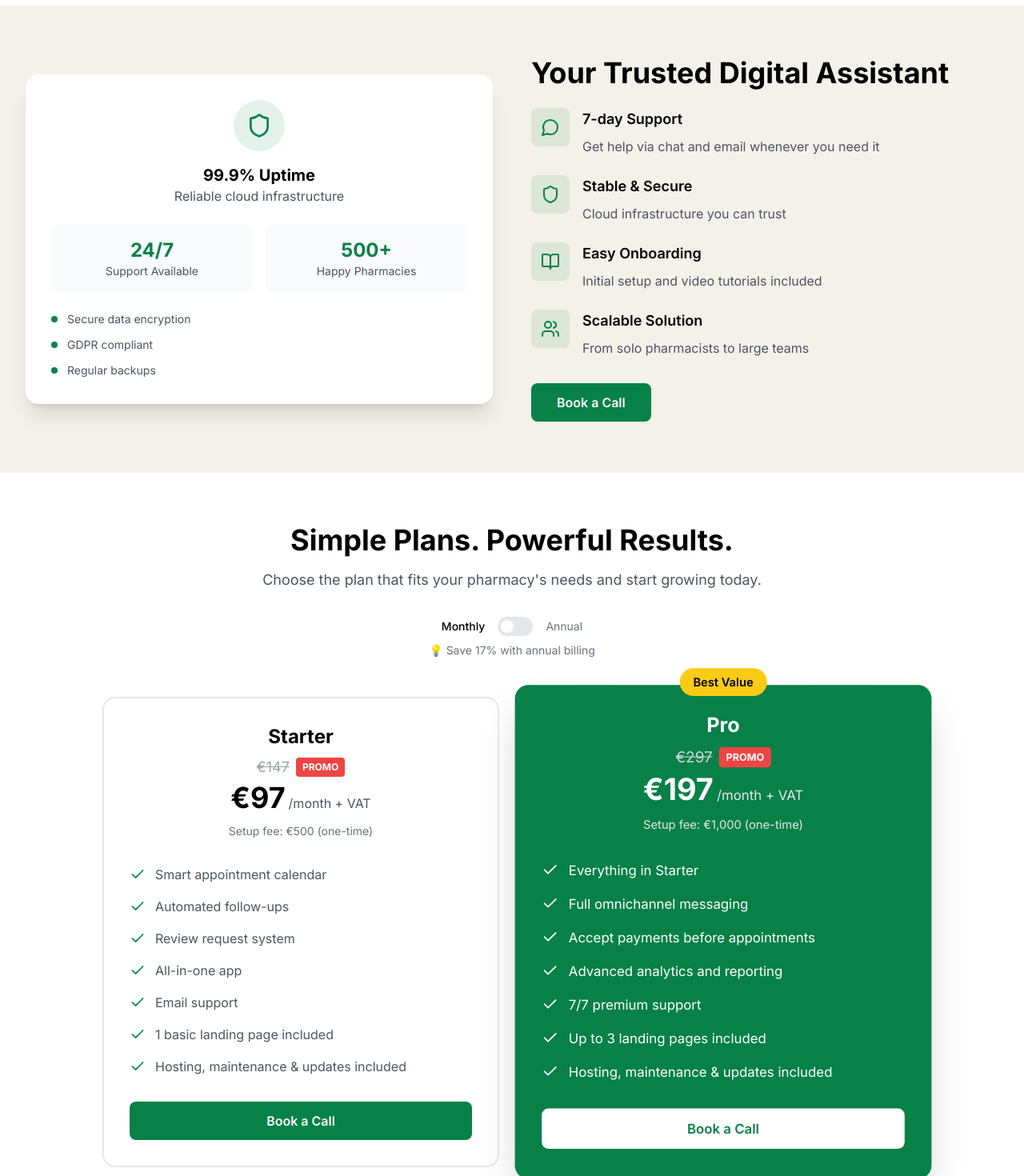
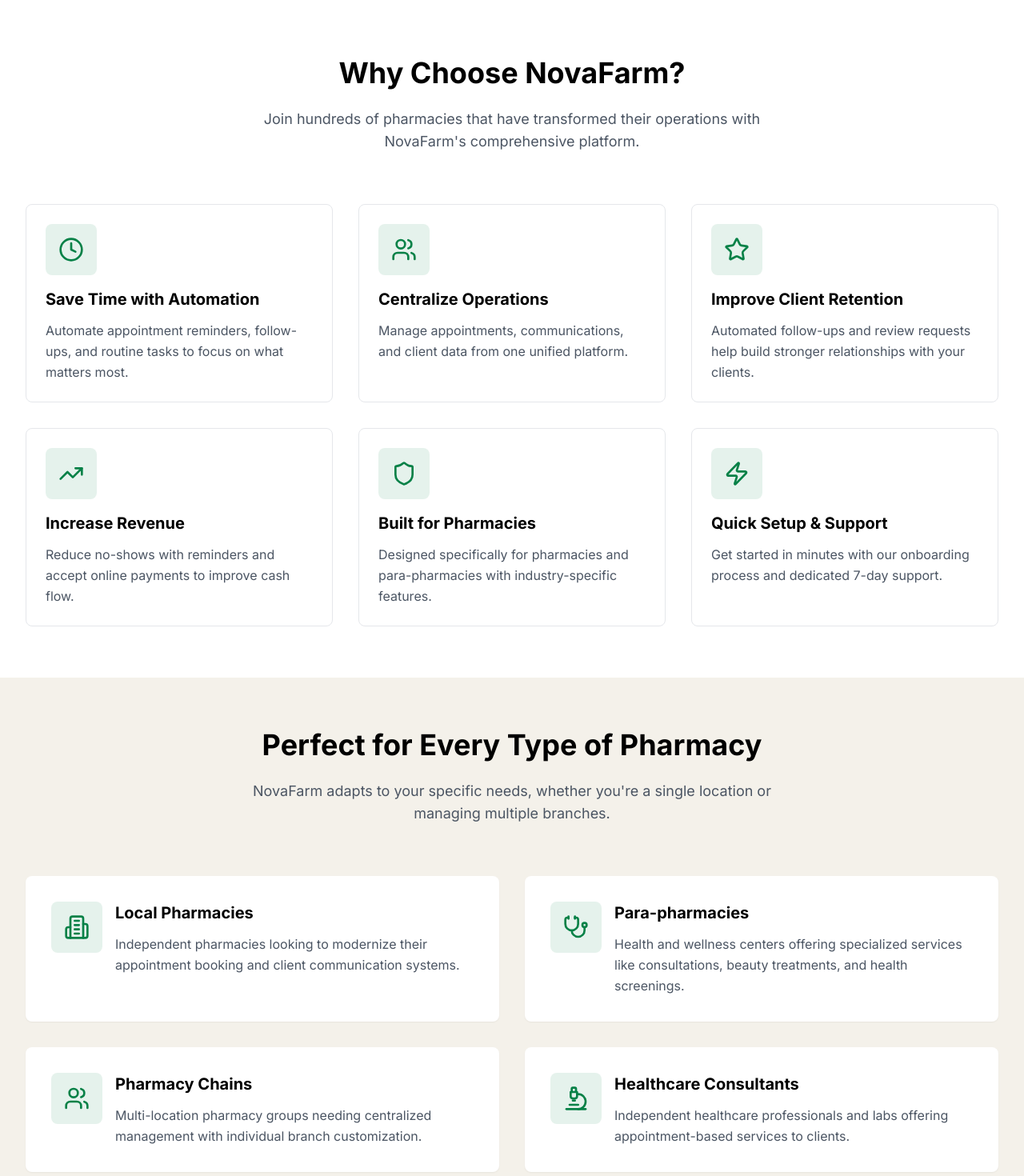
Before and after one commit to tave1013/novafarm-lead-machine, a React (Vite) app: page / in a window 1280 px wide. Shown: the part 6500-7970 px from the top of the page at 80% size. Built offline with nearby package versions, Linux system fonts and the light colour scheme.

Commit message:
feat: Homepage and exit-intent popup updates
Added "Why Choose NovaFarm?" and "Perfect For Every Type of Pharmacy" sections to the homepage, and updated the exit-intent popup with a new layout and contact form.

```diff
--- /dev/null
+++ b/src/components/TargetAudienceSection.tsx
@@ -0,0 +1,75 @@
+
+import { Building2, Stethoscope, Users, Microscope } from 'lucide-react';
+
+const TargetAudienceSection = () => {
+  const audiences = [
+    {
+      icon: <Building2 className="w-8 h-8 text-[#078147]" />,
+      title: "Local Pharmacies",
+      description: "Independent pharmacies looking to modernize their appointment booking and client communication systems."
+    },
+    {
+      icon: <Stethoscope className="w-8 h-8 text-[#078147]" />,
+      title: "Para-pharmacies",
+      description: "Health and wellness centers offering specialized services like consultations, beauty treatments, and health screenings."
+    },
+    {
+      icon: <Users className="w-8 h-8 text-[#078147]" />,
+      title: "Pharmacy Chains",
+      description: "Multi-location pharmacy groups needing centralized management with individual branch customization."
+    },
+    {
+      icon: <Microscope className="w-8 h-8 text-[#078147]" />,
+      title: "Healthcare Consultants",
+      description: "Independent healthcare professionals and labs offering appointment-based services to clients."
+    }
+  ];
+
+  return (
+    <section className="py-16 bg-[#f4f1ea]">
+      <div className="max-w-7xl mx-auto px-4 sm:px-6 lg:px-8">
+        <div className="text-center mb-16">
+          <h2 className="text-3xl md:text-4xl font-bold text-black mb-6">
+            Perfect for Every Type of Pharmacy
+          </h2>
+          <p className="text-lg text-gray-600 max-w-2xl mx-auto">
+            NovaFarm adapts to your specific needs, whether you're a single location or managing multiple branches.
+          </p>
+        </div>
+
+        <div className="grid grid-cols-1 md:grid-cols-2 gap-8">
+          {audiences.map((audience, index) => (
+            <div
+              key={index}
+              className="bg-white p-8 rounded-lg shadow-sm hover:shadow-md transition-shadow duration-300"
+            >
+              <div className="flex items-start space-x-4">
+                <div className="w-16 h-16 bg-[#078147]/10 rounded-lg flex items-center justify-center flex-shrink-0">
+                  {audience.icon}
+                </div>
+                <div>
+                  <h3 className="text-xl font-bold text-black mb-3">
+                    {audience.title}
+                  </h3>
+                  <p className="text-gray-600 leading-relaxed">
+                    {audience.description}
+                  </p>
+                </div>
+              </div>
+            </div>
+          ))}
+        </div>
+
+        <div className="text-center mt-12">
+          <div className="bg-white p-6 rounded-lg shadow-sm border-l-4 border-[#078147] max-w-2xl mx-auto">
+            <p className="text-gray-700 font-medium">
+              <span className="text-[#078147] font-bold">Ready to get started?</span> Our team will help you customize NovaFarm to fit your pharmacy's unique workflow and requirements.
+            </p>
+          </div>
+        </div>
+      </div>
+    </section>
+  );
+};
+
+export default TargetAudienceSection;
--- /dev/null
+++ b/src/components/WhyChooseSection.tsx
@@ -0,0 +1,73 @@
+
+import { Shield, Clock, TrendingUp, Users, Star, Zap } from 'lucide-react';
+
+const WhyChooseSection = () => {
+  const benefits = [
+    {
+      icon: <Clock className="w-8 h-8 text-[#078147]" />,
+      title: "Save Time with Automation",
+      description: "Automate appointment reminders, follow-ups, and routine tasks to focus on what matters most."
+    },
+    {
+      icon: <Users className="w-8 h-8 text-[#078147]" />,
+      title: "Centralize Operations",
+      description: "Manage appointments, communications, and client data from one unified platform."
+    },
+    {
+      icon: <Star className="w-8 h-8 text-[#078147]" />,
+      title: "Improve Client Retention",
+      description: "Automated follow-ups and review requests help build stronger relationships with your clients."
+    },
+    {
+      icon: <TrendingUp className="w-8 h-8 text-[#078147]" />,
+      title: "Increase Revenue",
+      description: "Reduce no-shows with reminders and accept online payments to improve cash flow."
+    },
+    {
+      icon: <Shield className="w-8 h-8 text-[#078147]" />,
+      title: "Built for Pharmacies",
+      description: "Designed specifically for pharmacies and para-pharmacies with industry-specific features."
+    },
+    {
+      icon: <Zap className="w-8 h-8 text-[#078147]" />,
+      title: "Quick Setup & Support",
+      description: "Get started in minutes with our onboarding process and dedicated 7-day support."
+    }
+  ];
+
+  return (
+    <section className="py-16 bg-white">
+      <div className="max-w-7xl mx-auto px-4 sm:px-6 lg:px-8">
+        <div className="text-center mb-16">
+          <h2 className="text-3xl md:text-4xl font-bold text-black mb-6">
+            Why Choose NovaFarm?
+          </h2>
+          <p className="text-lg text-gray-600 max-w-2xl mx-auto">
+            Join hundreds of pharmacies that have transformed their operations with NovaFarm's comprehensive platform.
+          </p>
+        </div>
+
+        <div className="grid grid-cols-1 md:grid-cols-2 lg:grid-cols-3 gap-8">
+          {benefits.map((benefit, index) => (
+            <div
+              key={index}
+              className="bg-white p-6 rounded-lg border border-gray-200 hover:shadow-lg transition-shadow duration-300"
+            >
+              <div className="w-16 h-16 bg-[#078147]/10 rounded-lg flex items-center justify-center mb-4">
+                {benefit.icon}
+              </div>
+              <h3 className="text-xl font-bold text-black mb-3">
+                {benefit.title}
+              </h3>
+              <p className="text-gray-600 leading-relaxed">
+                {benefit.description}
+              </p>
+            </div>
+          ))}
+        </div>
+      </div>
+    </section>
+  );
+};
+
+export default WhyChooseSection;
--- a/src/pages/Index.tsx
+++ b/src/pages/Index.tsx
@@ -4,6 +4,8 @@ import HeroSection from '../components/HeroSection';
 import FeaturesSection from '../components/FeaturesSection';
 import WebsiteServicesSection from '../components/WebsiteServicesSection';
 import OmnichannelSection from '../components/OmnichannelSection';
+import WhyChooseSection from '../components/WhyChooseSection';
+import TargetAudienceSection from '../components/TargetAudienceSection';
 import ReliabilitySection from '../components/ReliabilitySection';
 import PricingSection from '../components/PricingSection';
 import GuaranteeSection from '../components/GuaranteeSection';
@@ -19,6 +21,8 @@ const Index = () => {
       <FeaturesSection />
       <WebsiteServicesSection />
       <OmnichannelSection />
+      <WhyChooseSection />
+      <TargetAudienceSection />
       <ReliabilitySection />
       <PricingSection />
       <GuaranteeSection />
```
Also changed, not shown: src/components/ExitIntentPopup.tsx (+25 -50 lines).
